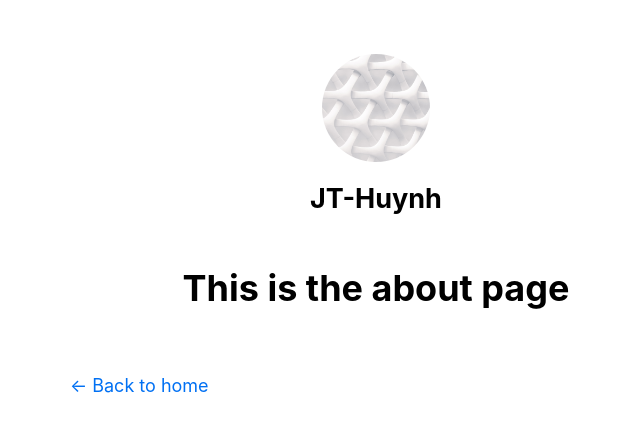
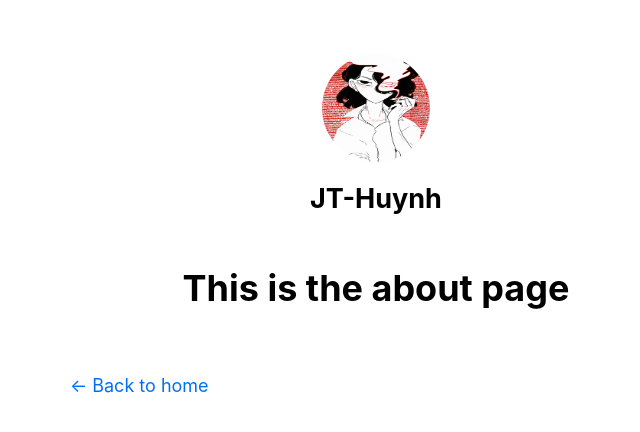
Before and after one commit to JT-Huynh/nextjs-example, a Next.js app: page /about in a window 1280 px wide. Shown: the top 432 px of the page, without its empty margins (264-904 px from the left). Built offline with nearby package versions, Linux system fonts and the light colour scheme.

Commit message:
chore: removing default profile

```diff
--- a/components/layout.jsx
+++ b/components/layout.jsx
@@ -43,7 +43,7 @@ export default function Layout({ children, home }) {
             <Link href="/">
               <Image
                 priority
-                src="/images/profile.jpg"
+                src="/images/criminal-mind.jpg"
                 className={utilStyles.borderCircle}
                 height={108}
                 width={108}
```
Also changed, not shown: public/images/profile.jpg (deleted).
